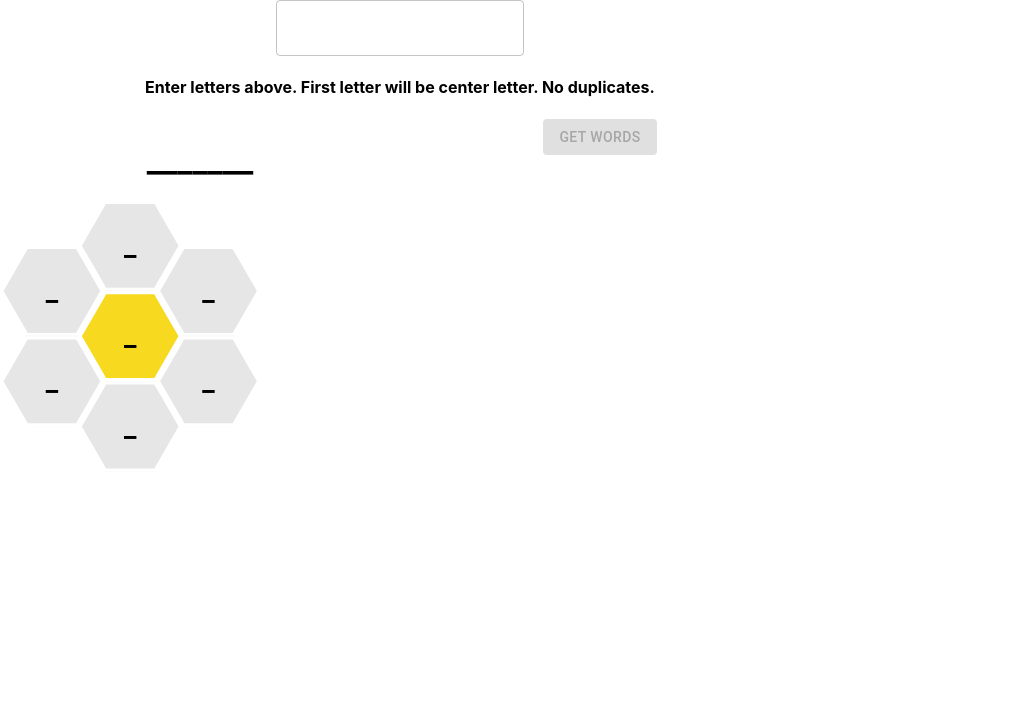
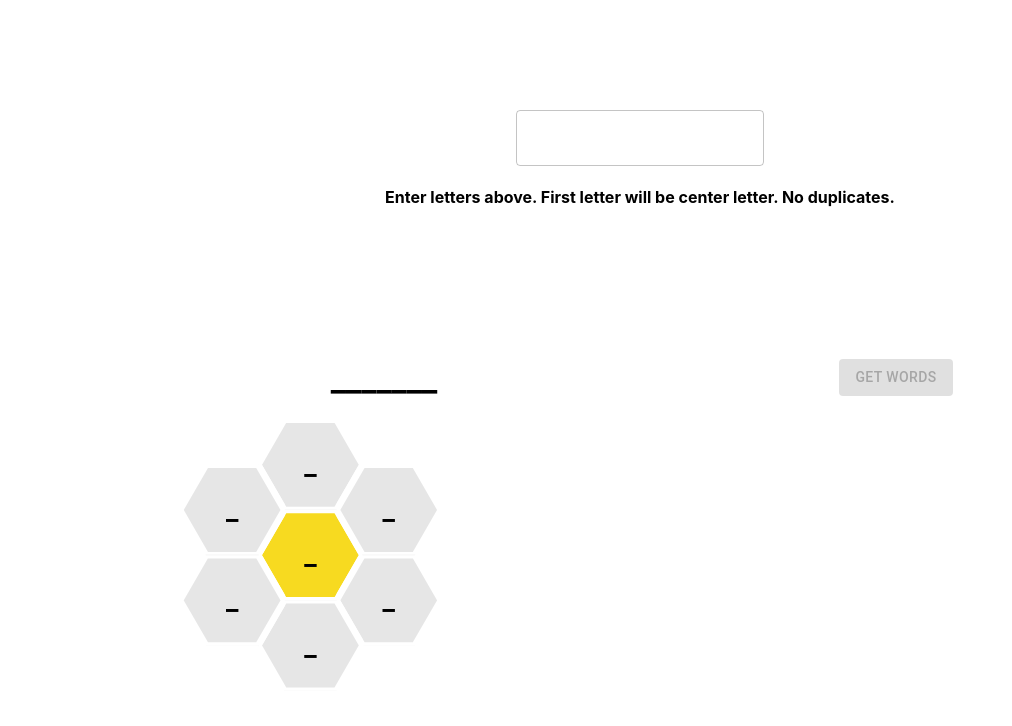
Before and after one commit to benziw/NYT-Spelling-Bee-Solver, a React (Create React App) app: page / in a window 1280 px wide. Shown: the top 726 px of the page, without its empty margins (0-1012 px from the left). Built offline with nearby package versions, Linux system fonts and the light colour scheme.

Commit message:
better styling and formatting, better wordlist behavior

```diff
--- a/public/index.html
+++ b/public/index.html
@@ -28,16 +28,6 @@
   </head>
   <body>
     <noscript>You need to enable JavaScript to run this app.</noscript>
-    <div id="root"></div>
-    <!--
-      This HTML file is a template.
-      If you open it directly in the browser, you will see an empty page.
-
-      You can add webfonts, meta tags, or analytics to this file.
-      The build step will place the bundled scripts into the <body> tag.
-
-      To begin the development, run `npm start` or `yarn start`.
-      To create a production bundle, use `npm run build` or `yarn build`.
-    -->
+    <div id="root" style="width: 100vw; height: 100vh;"></div>
   </body>
 </html>
--- a/src/components/WordList.js
+++ b/src/components/WordList.js
@@ -1,8 +1,13 @@
 import { useState } from 'react';
 import Axios from 'axios';
+import '../css/WordList.css';
 
 import Button from '@mui/material/Button';
 import LoadingButton from '@mui/lab/LoadingButton';
+
+function strToUniqueSorted(str) {
+  return Array.from(new Set(str.split(''))).sort().join('');
+}
 
 export default function WordList(props) {
 
@@ -10,6 +15,8 @@ export default function WordList(props) {
   const [realWords, setRealWords] = useState([]);
   const letters = props.letters.replaceAll("_", "").split('').join('');
   const sortedLetters = props.letters.replaceAll("_", "").split('').sort().join('');
+  const [pangramLetters, setPangramLetters] = useState(letters);
+  const [noWords, setNoWords] = useState(false);
 
 
   const getWordsOnClick = (e) => {
@@ -25,41 +32,48 @@ export default function WordList(props) {
 
     const doRest = async function () {
       const words = await getWordsPromise;
-      // console.log(words);
-      // let matchedWords = words[letters].map(w => w.toUpperCase());
-      // console.log(matchedWords);
-      // console.log(letters);
-      // console.log(letters.charAt(0))
-      // let newMatchedWords = [];
-      // for(let i = 0; i < matchedWords.length; i++){
-      //   if(matchedWords[i].includes(letters.charAt(0))){
-      //     newMatchedWords += matchedWords[i]
-      //   }
-      // }
-      // console.log(matchedWords);
-      let matchedWords = words[sortedLetters].filter(wrd => wrd.includes(letters.charAt(0)));
-      console.log(matchedWords);
 
+      if (!words[sortedLetters]) {
+        setRealWords(['']);
+        setNoWords(true);
+        return null;
+      }
+      else {
+        let matchedWords = words[sortedLetters].filter(wrd => wrd.includes(letters.charAt(0)));
+        console.log(matchedWords);
 
-      setRealWords(matchedWords || [`no words found from letters '${letters.toUpperCase()}'`]);
+        setRealWords(matchedWords || [`no words found from letters '${letters.toUpperCase()}'`]);
+      }
     }
 
-    setRealWords(['loading...']);
+    setRealWords(['\n']);
+    setNoWords(false);
     doRest();
+    setPangramLetters(letters);
   }
 
   return (
     <div className="wordListContainer">
 
-      {letters.length == 7 ?
-        (realWords[0] !== 'loading...' ?
+      {letters.length === 7 ?
+        (realWords[0] !== '\n' ?
           <Button onClick={getWordsOnClick} variant='contained'>get words</Button> :
-          <LoadingButton loading variant="outlined">loading...</LoadingButton>) :
+          <Button variant="outlined">loading...</Button>) :
         <Button onClick={getWordsOnClick} variant='contained' disabled>get words</Button>
       }
 
+      {noWords ?
+        <h4>{`No words found from '${letters.toUpperCase()}'`}</h4> :
+        null
+      }
+
       {realWords.map((word) => (
-        <p key={word}>{word.toUpperCase()}</p>
+
+        <div className='wordContainer'>
+          <p className='pWord' key={word}>{word.toUpperCase()}</p>
+          <p className='pPangram'>{strToUniqueSorted(pangramLetters) === strToUniqueSorted(word) ? 'Pangram!' : ''}</p>
+        </div>
+
       ))}
 
     </div>
--- a/src/css/App.css
+++ b/src/css/App.css
@@ -1,16 +1,31 @@
 .App {
   text-align: center;
-  width: 100vh;
+  width: 100vw;
   height: 100vh;
+
+  display: grid;
+  grid-template-columns: 1fr;
+  justify-items: center;
+}
+
+.inputContainer {
+  width: 100%;
 }
 
 .contentContainer {
+
+  width: 80%;
+
   display: grid;
   grid-template-columns: 1fr 1fr;
 }
 
 .hiveContainer {
 
+}
+
+.hive {
+  transform: translateX(20%);
 }
 
 .lettersDisplay {
@@ -21,3 +36,7 @@
   width: 100%;
 
 }
+
+button {
+  margin-top: 21.5px;
+}
--- a/src/css/Hive.css
+++ b/src/css/Hive.css
@@ -1,9 +1,6 @@
 .hive {
   width: 261px;
   height: 271px;
-
-  position: relative;
-
 }
 
 svg {
--- /dev/null
+++ b/src/css/WordList.css
@@ -0,0 +1,25 @@
+.wordListContainer {
+  padding: 21.440px;
+}
+
+.wordContainer {
+  width: 100%;
+  display: flex;
+  justify-content: space-between;
+}
+
+p {
+  width:40%;
+  margin: 5px 0px 5px 0px;
+  word-spacing: 100%;
+}
+
+.pWord {
+  text-align: left;
+}
+
+.pPangram {
+  text-align: right;
+  color: #f7da20;
+  font-weight: bold;
+}
```
